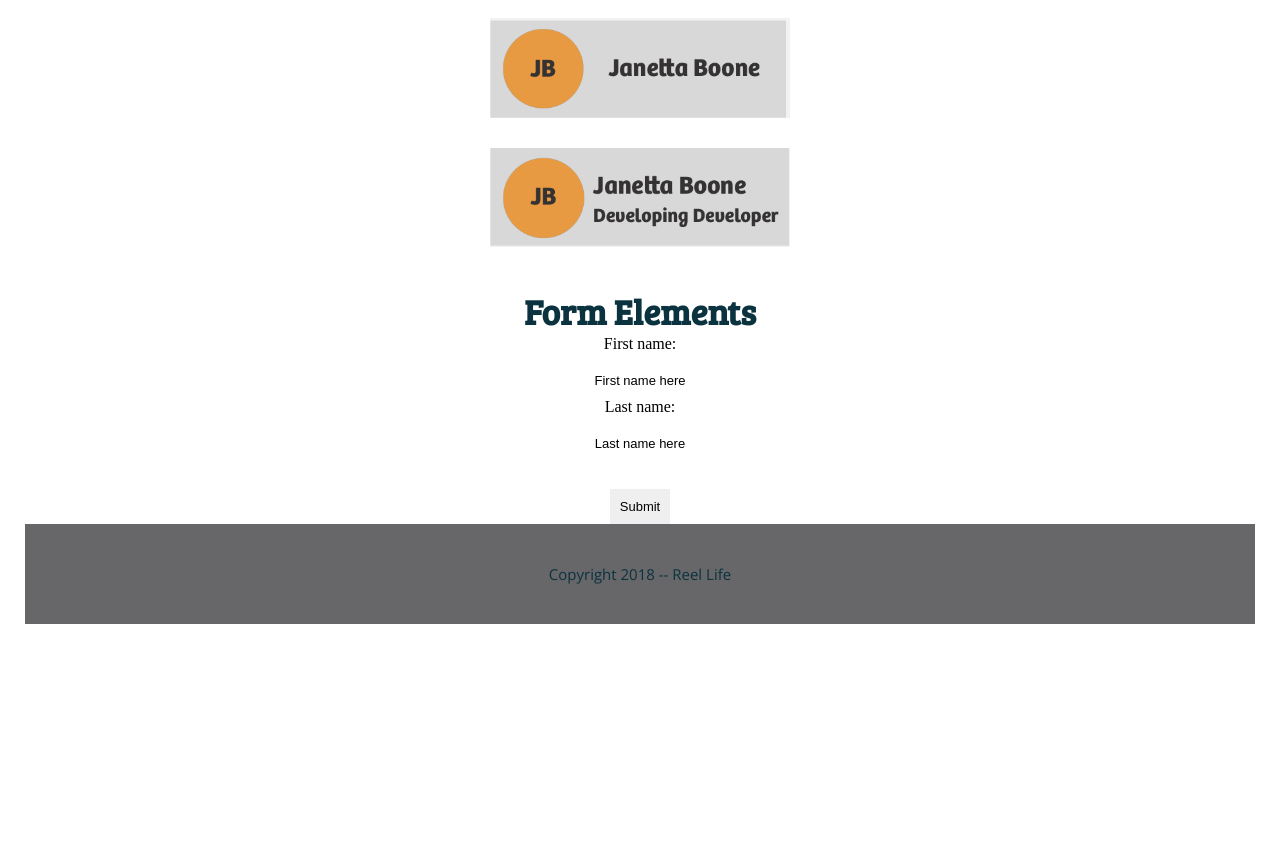
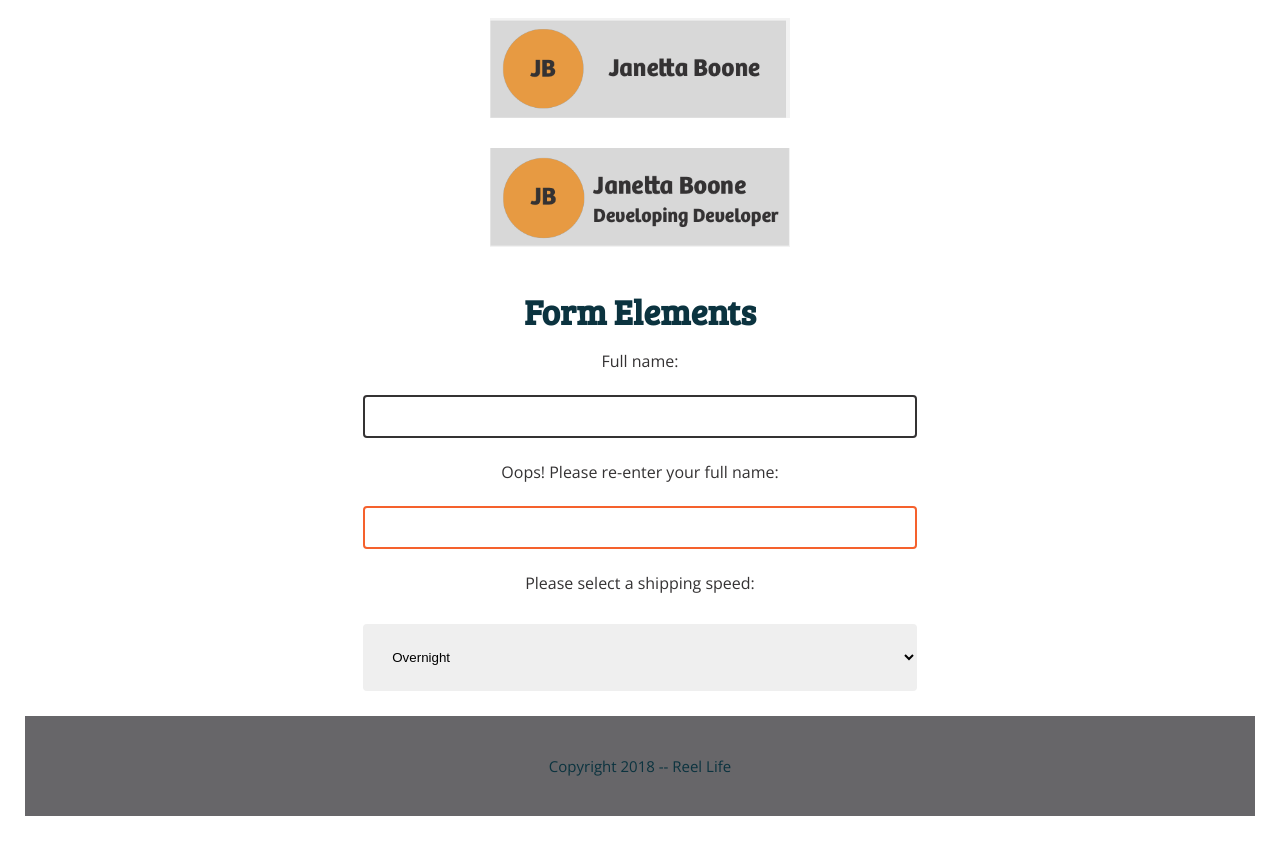
Before and after one commit to liveoutloud/pr_1-part-2_boone-janetta, a plain HTML site: page components.html in a window 1280 px wide. Shown: the part 1093-1947 px from the top of the page. Before the commit the page ends 1767 px from the top, so only its background shows below. Drawn offline with nearby package versions, Linux system fonts and the light colour scheme.

Commit message:
form styling

```diff
--- a/components.html
+++ b/components.html
@@ -58,13 +58,18 @@
         <!-- This is where your form elements go -->
         <section class="main__section">
           <h3>Form Elements</h3>
-          <form action="/action_page.php">
-              First name:<br>
-              <input type="text" name="firstname" value="First name here"><br>
-              Last name:<br>
-              <input type="text" name="lastname" value="Last name here"><br><br>
-              <input type="submit" value="Submit">
-            </form>
+          <form>
+              <p>Full name:</p>
+              <input type="text" name="fullname"><br>
+              <p>Oops! Please re-enter your full name:</p>
+              <input id="input_error" type="text" name="oops"><br>
+          </form>
+          <p>Please select a shipping speed:</p>
+          <select>
+              <option value="overnight">Overnight</option>
+              <option value="2-day priority">2-day priority</option>
+              <option value="7-10 business days">7-10 business days</option>
+          </select>
     <footer class="footer">
       <p class="footer__p">Copyright 2018 -- Reel Life</p>
     </footer>
--- a/sass/components/_form-elements.scss
+++ b/sass/components/_form-elements.scss
@@ -2,8 +2,26 @@
 // ========================================
 
 // Basic Form Input Styling
-.input {
-    border: solid, 5px, black;
+input[type=text] {
+    width: 45%;
+    padding: 12px 20px;
+    margin: 8px 0;
+    box-sizing: border-box;
+    border: 2px solid $dark;
+    border-radius: 4px;
+    color: $dark;
+}
+
+#input_error[type=text] {
+    border: 2px solid $error;
 }
 
 // Select Form Input Styling
+select {
+    margin-top: 15px;
+    margin-bottom: 25px;
+    width: 45%;
+    padding: 25px;
+    border: none;
+    border-radius: 4px;
+}
```
Also changed, not shown: css/main.css, 1 other file.
